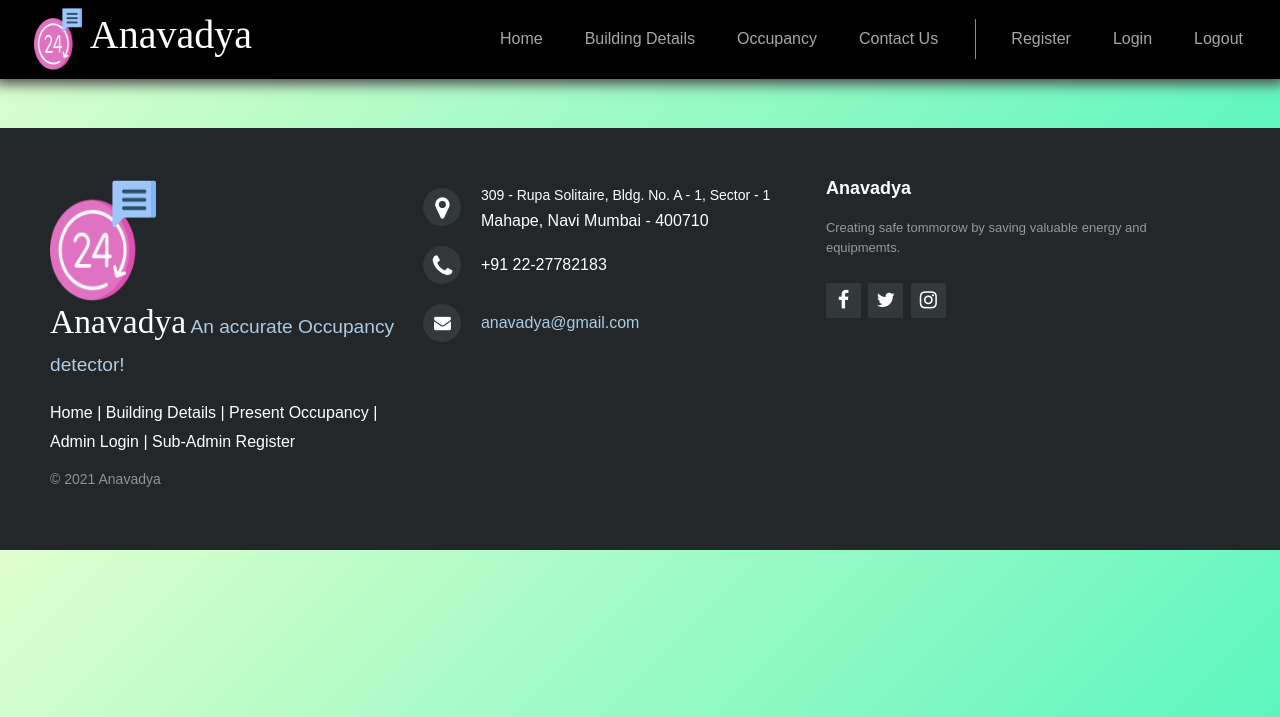
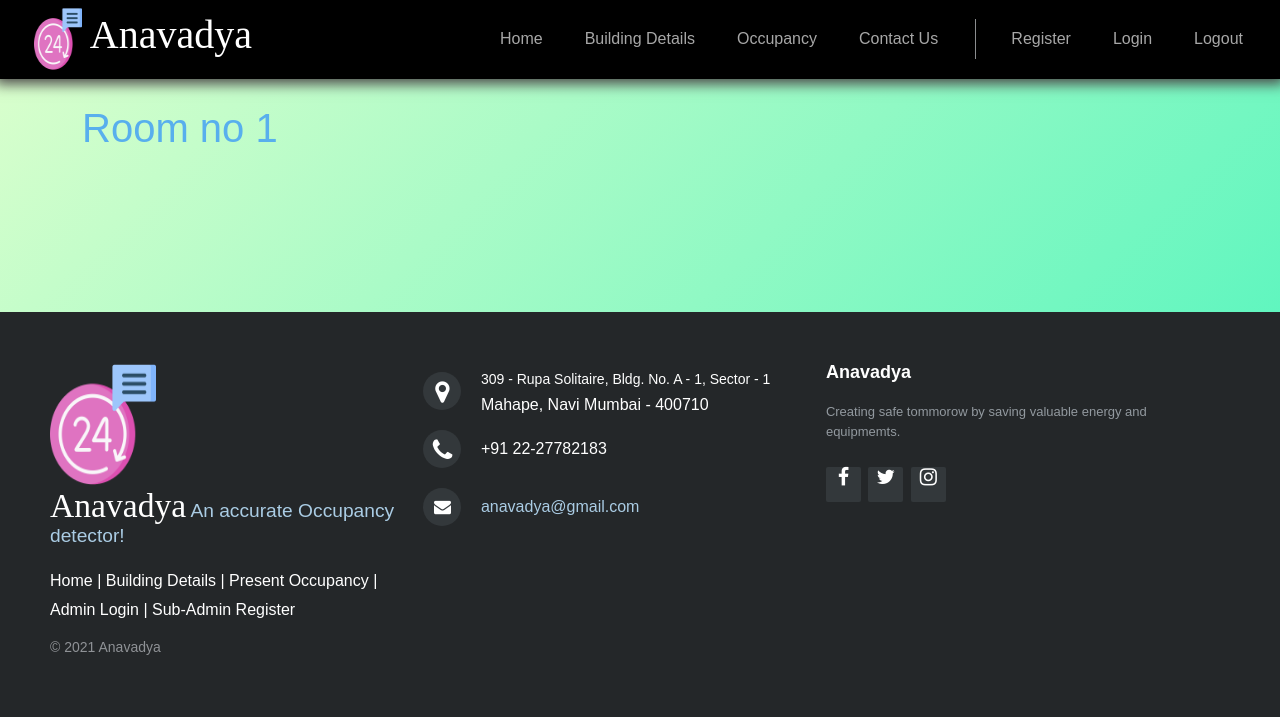
Before and after one commit to AlacritousCreature/Anavadya, a PHP site: page /graph.php?room=1 in a window 1280 px wide. Shown: the top 717 px of the page. Run offline with PHP 8.4, Linux system fonts and the light colour scheme; tables that the repository leaves empty hold one stand-in row (values such as "Sample post"); some libraries are stand-ins or nearby versions; some web fonts are replaced.

Commit message:
Added backend of graph

```diff
--- a/graph.php
+++ b/graph.php
@@ -1,3 +1,52 @@
+<?php
+ $connect= mysqli_connect('localhost', 'root', '', 'login')
+ or die('error connect to server');
+ date_default_timezone_set('Asia/Kolkata');
+ $td=date("Y-m-d",time());
+ $th=date("H", time());
+ $room=$_GET['room'];
+ $query="SELECT * FROM roomoccupncy where DATE(timeVal)='".$td."'AND roomno=".$room." AND HOUR(timeVal) <='".$th."'";
+ $result=mysqli_query($connect, $query);
+ $chart_data='';
+ while($row= mysqli_fetch_array($result))
+ {
+     $chart_data.="{ time: '".$row["timeVal"]."', occupancy: ".$row["strength"]."}, ";
+ }
+ if($chart_data=='')
+ {
+    $temp="INSERT into roomoccupncy (timeVal, roomno, strength) VALUES";
+    $sql="";
+    for($i=0; $i<=8; $i++)
+    {
+      $temp=$temp."('".$td." 0".$i.":00:00', ".$room.", 0), ";
+    }
+    $temp=$temp."('".$td." 0".$i.":00:00', ".$room.", 5), ";
+    for($i=10; $i<=20; $i++)
+    {
+      $temp=$temp."('".$td." ".$i.":00:00', ".$room.", ". rand(20,45)."), ";
+    }
+    for($i=21;$i<=23; $i++)
+    {
+      $temp=$temp."('".$td." ".$i.":00:00', ".$room.", 0), ";
+    }
+    $temp=substr($temp, 0, -2);
+    if(mysqli_query($connect, $temp))
+    {  $result=mysqli_query($connect, $query);
+      while($row= mysqli_fetch_array($result))
+     {
+         $chart_data.="{ time: '".$row["timeVal"]."', occupancy: ".$row["strength"]."}, ";
+     }
+    }
+    else
+    { echo "fail";}
+
+ }
+
+
+$chart_data=substr($chart_data, 0, -2);
+
+?>\
+
 <!DOCTYPE html>
 <html lang="en">
 
@@ -5,17 +54,20 @@
     <meta charset="UTF-8">
     <meta name="viewport" content="width=device-width, initial-scale=1, shrink-to-fit=no">
     <meta name="keywords" content="footer, address, phone, icons" />
-    <link rel="icon" href="public/assets/24-hours.png" sizes="40x40" type="image/svg">
-
-
+    <link rel="icon" href="../public/assets/24-hours.png" sizes="40x40" type="image/svg">
     <title>Anavadya</title>
     <link rel="stylesheet" type="text/css" href="public/css/main.css">
     <!-- Link to Bootstrap-->
-
     <link rel="stylesheet" href="https://stackpath.bootstrapcdn.com/bootstrap/4.4.1/css/bootstrap.min.css" integrity="sha384-Vkoo8x4CGsO3+Hhxv8T/Q5PaXtkKtu6ug5TOeNV6gBiFeWPGFN9MuhOf23Q9Ifjh" crossorigin="anonymous">
     <link rel="stylesheet" href="https://maxcdn.bootstrapcdn.com/bootstrap/4.5.2/css/bootstrap.min.css">
     <link href="https://cdn.jsdelivr.net/npm/bootstrap@5.0.0-beta2/dist/css/bootstrap.min.css" rel="stylesheet" integrity="sha384-BmbxuPwQa2lc/FVzBcNJ7UAyJxM6wuqIj61tLrc4wSX0szH/Ev+nYRRuWlolflfl" crossorigin="anonymous">
     <script src="https://code.jquery.com/jquery-1.10.2.js"></script>
+     <!--Link to morris-->
+     <link rel="stylesheet" href="//cdnjs.cloudflare.com/ajax/libs/morris.js/0.5.1/morris.css">
+  <script src="//ajax.googleapis.com/ajax/libs/jquery/1.9.0/jquery.min.js"></script>
+  <script src="//cdnjs.cloudflare.com/ajax/libs/raphael/2.1.0/raphael-min.js"></script>
+  <script src="//cdnjs.cloudflare.com/ajax/libs/morris.js/0.5.1/morris.min.js"></script>
+
     <!-- Link to font awesome-->
     <link rel="stylesheet" href="https://cdnjs.cloudflare.com/ajax/libs/font-awesome/4.7.0/css/font-awesome.min.css">
     <script>
@@ -25,7 +77,6 @@
         });
     </script>
 </head>
-
 <body>
     <div id="navid"></div>
     <style rel="stylesheet" type="text/css">
@@ -33,10 +84,25 @@
             background-image: linear-gradient(-225deg, #DFFFCD 0%, #90F9C4 48%, #39F3BB 100%);
         }
     </style>
-    <h1>garphs here</h1>
+      <div class="container">
+      <h1 style="padding-top: 5rem; allign:center">Room no
+       <?php
+        echo $room ?></h1>
+       <br> <br> <br>
+       <div id="chart" > </div>
+     </div>
+    <div id="footid"></div>
+</body>
+</html>
+<script>
+   Morris.Area({
+       element: 'chart',
+       data:[<?php echo $chart_data; ?>],
+       xkey:'time',
+       ykeys:['occupancy'],
+       labels:['Occupancy'],
+       hideHover:'auto',
+       stacked:true
 
-    <div id="footid"></div>
-
-</body>
-
-</html>
+   });
+</script>
```
